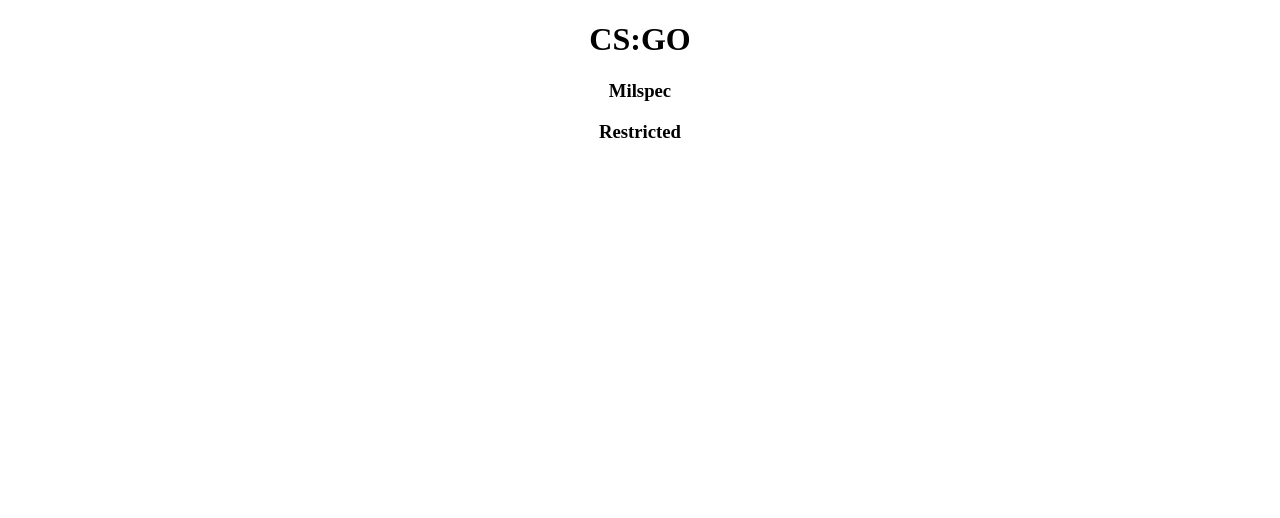
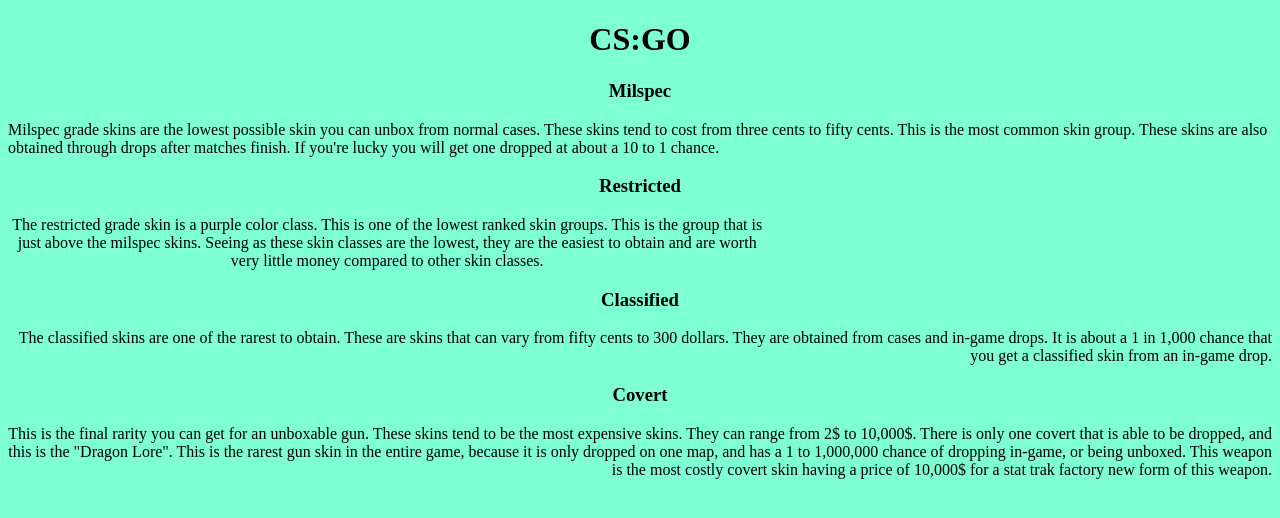
Before and after one commit to Yantornado/final_project-master, a plain HTML site: page index.html in a window 1280 px wide. Drawn offline with Linux system fonts and the light colour scheme.

Commit message:
page 1 content is complete

```diff
--- a/index.html
+++ b/index.html
@@ -7,9 +7,28 @@
   <body>
     <h1>CS:GO</h1>
       <h3 id="Left">Milspec</h3>
+      Milspec grade skins are the lowest possible skin you can unbox from normal cases.
+      These skins tend to cost from three cents to fifty cents. This is the most common skin group.
+      These skins are also obtained through drops after matches finish. If you're lucky you will get one dropped at about a 10 to 1 chance.
       <h3>Restricted</h3>
-      <p></p>
-    <svg id="canvas" width="100%" viewBox="0 0 200 100">
+      <p id="class">The restricted grade skin is a purple color class. This
+      is one of the lowest ranked skin groups. This is the group that is just above the
+       milspec skins. Seeing as these skin classes are the lowest, they are the easiest to obtain and
+       are worth very little money compared to other skin classes.</p>
+      <h3>Classified</h3>
+      <p>The classified skins are one of the rarest to obtain.
+      These are skins that can vary from fifty cents to 300 dollars.
+      They are obtained from cases and in-game drops.
+      It is about a 1 in 1,000 chance that you get a classified skin from an in-game drop.
+      </p>
+      <h3>Covert</h3>
+      <p>This is the final rarity you can get for an unboxable gun.
+      These skins tend to be the most expensive skins. They can range from 2$ to 10,000$.
+      There is only one covert that is able to be dropped, and this is the "Dragon Lore".
+      This is the rarest gun skin in the entire game, because it is only dropped on one map, and has a 1 to 1,000,000 chance of dropping in-game,
+      or being unboxed.
+      This weapon is the most costly covert skin having a price of 10,000$ for a stat trak factory new form of this weapon.</p>
+      <svg id="canvas" width="100%" viewBox="0 0 200 100">
     </svg>
     <script src="final_project.js"></script>
   </body>
--- a/style.css
+++ b/style.css
@@ -5,3 +5,16 @@
 h3{
     text-align: center;
 }
+
+p{
+    text-align: right;
+}
+
+body{
+    background-color: aquamarine;
+}
+
+#class{
+        width :   60%;
+ text-align: center;
+}
```
